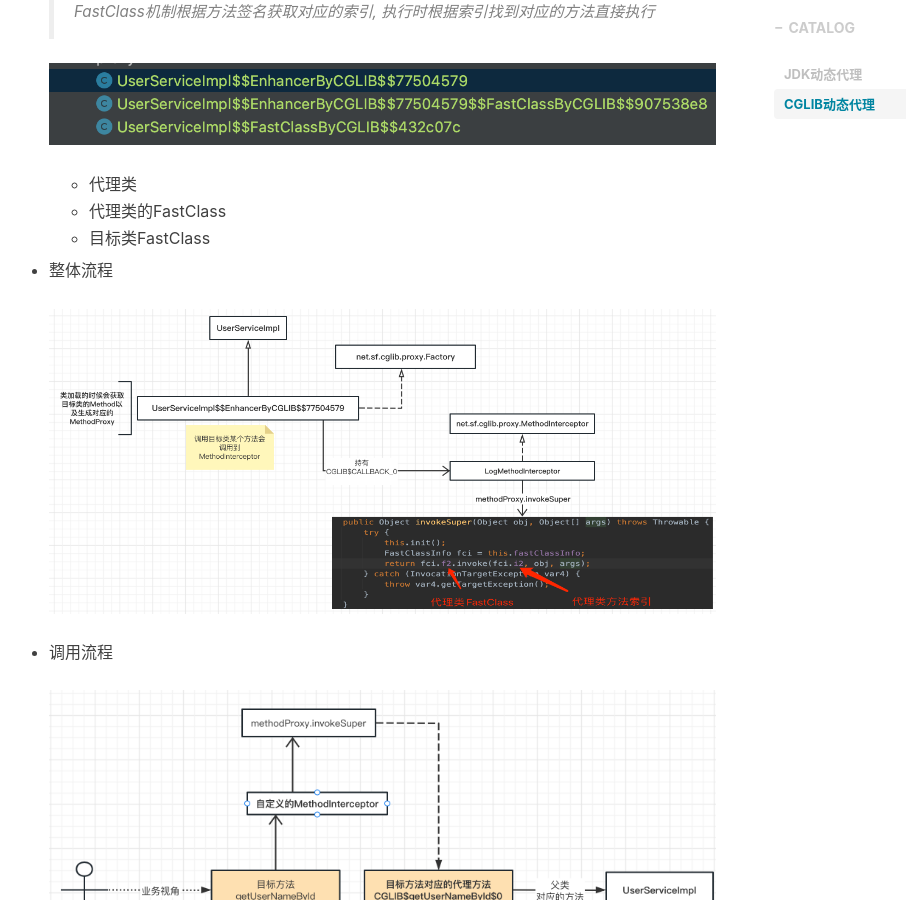
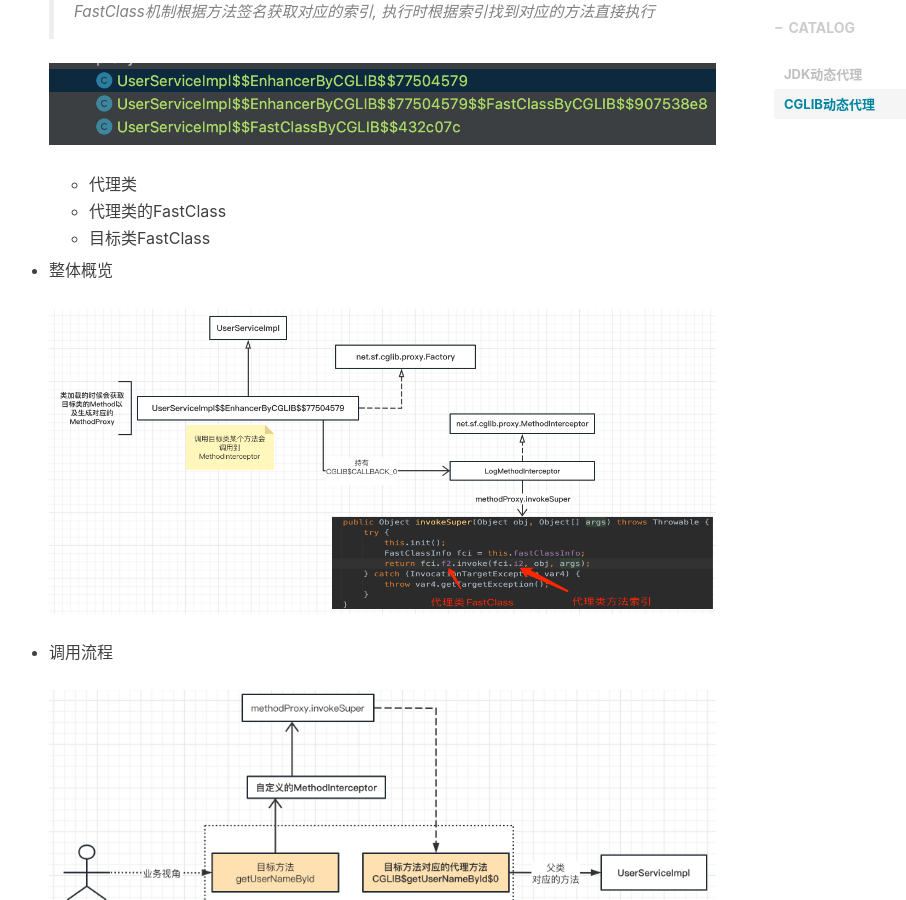
Before and after one commit to xdshent/xdshent.github.io, a Jekyll site: the page built from _posts/2023-01-29-JDK与CGLIB动态代理.md, in a window 1280 px wide and 900 px high, scrolled down 5246 px. Shown: the whole window, without its empty margins (256-1162 px from the left). Built offline with Jekyll 4.4.1, drawn with Linux system fonts in a browser that asks for light colours; nearby versions of some CDN libraries; comment, search, counter and statistics services are not loaded.

Commit message:
fix: 细节调整

```diff
--- a/_posts/2023-01-29-JDK与CGLIB动态代理.md
+++ b/_posts/2023-01-29-JDK与CGLIB动态代理.md
@@ -234,7 +234,7 @@ tags:
   * 代理类的FastClass
   * 目标类FastClass
 
-* 整体流程
+* 整体概览
 
   ![cglib-overview](/img/assets/proxy-jdk-cglib/cglib-overview.png)
 
```
Also changed, not shown: img/assets/proxy-jdk-cglib/cglib-invoke.png.
